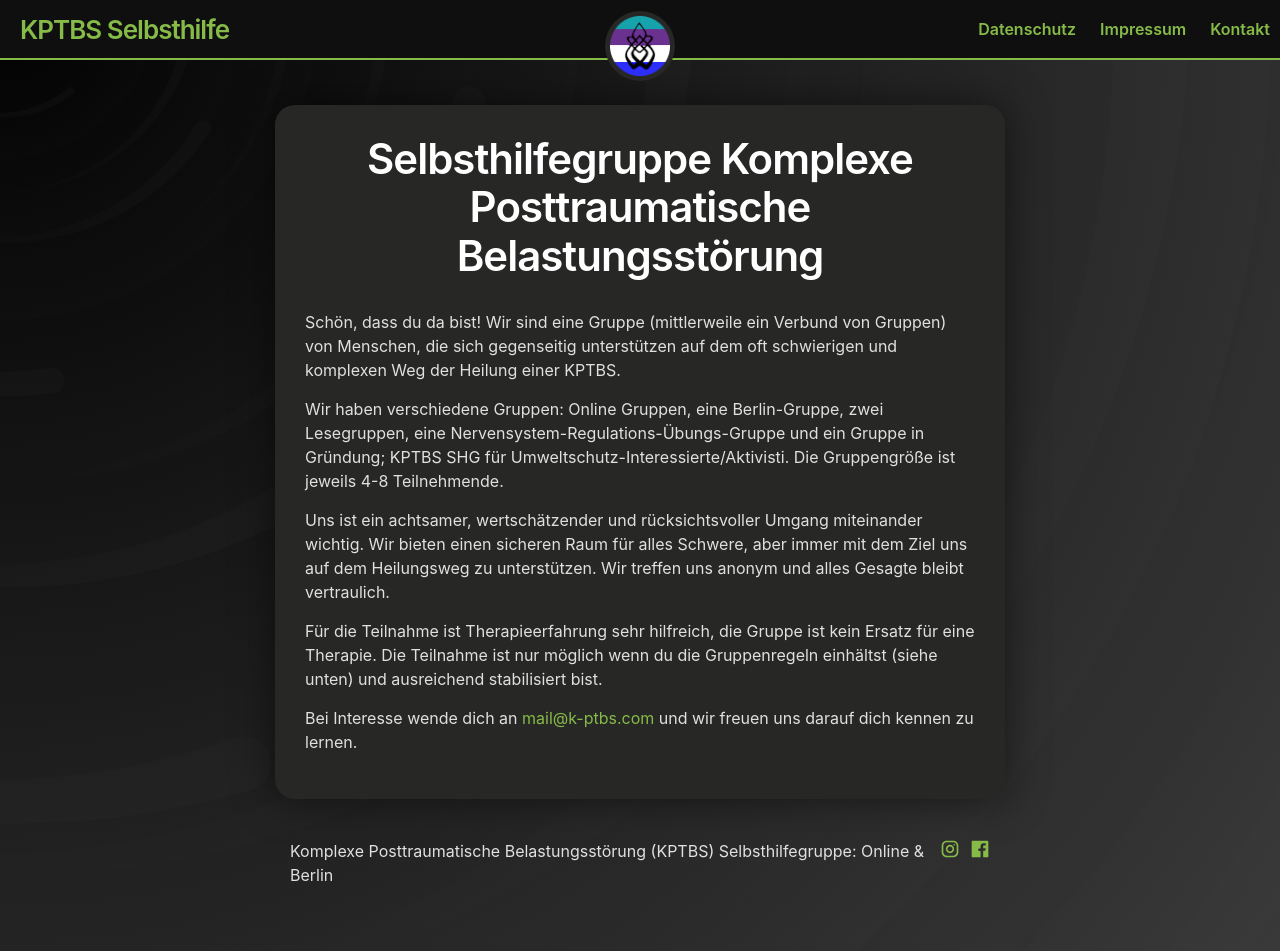
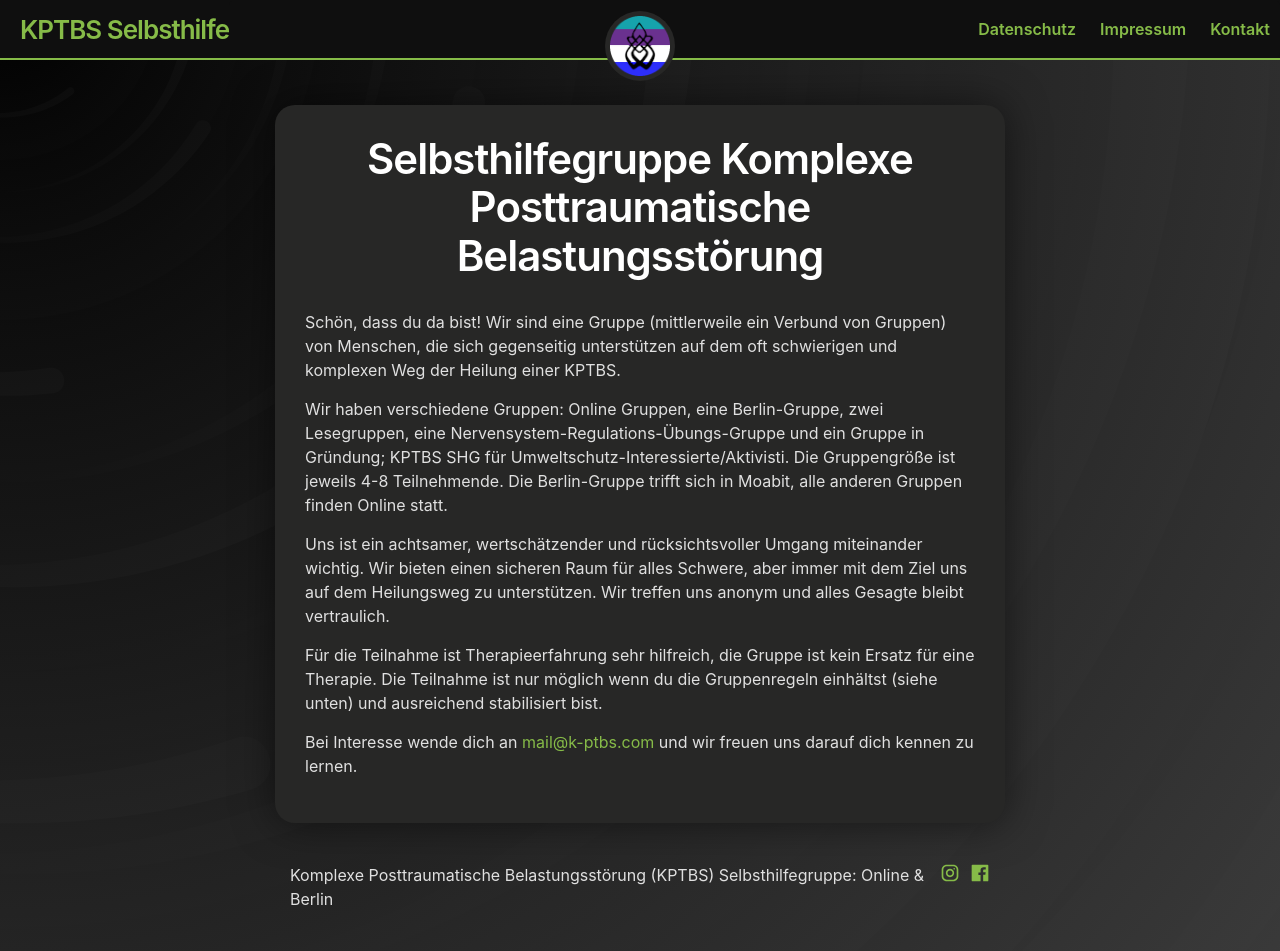
Before and after one commit to 3xz/k-ptbs, a Jekyll site: the page built from _posts/2023-07-18-willkommen.md, in a window 1280 px wide and 951 px high. Built offline with Jekyll 4.4.1, drawn with Linux system fonts in a browser that asks for light colours.

Commit message:
Update 2023-07-18-willkommen.md

```diff
--- a/_posts/2023-07-18-willkommen.md
+++ b/_posts/2023-07-18-willkommen.md
@@ -5,7 +5,7 @@ title: Selbsthilfegruppe Komplexe Posttraumatische Belastungsstörung
 
 Schön, dass du da bist! Wir sind eine Gruppe (mittlerweile ein Verbund von Gruppen) von Menschen, die sich gegenseitig unterstützen auf dem oft schwierigen und komplexen Weg der Heilung einer KPTBS.
 
-Wir haben verschiedene Gruppen: Online Gruppen, eine Berlin-Gruppe, zwei Lesegruppen, eine Nervensystem-Regulations-Übungs-Gruppe und ein Gruppe in Gründung; KPTBS SHG für Umweltschutz-Interessierte/Aktivisti. Die Gruppengröße ist jeweils 4-8 Teilnehmende.
+Wir haben verschiedene Gruppen: Online Gruppen, eine Berlin-Gruppe, zwei Lesegruppen, eine Nervensystem-Regulations-Übungs-Gruppe und ein Gruppe in Gründung; KPTBS SHG für Umweltschutz-Interessierte/Aktivisti. Die Gruppengröße ist jeweils 4-8 Teilnehmende. Die Berlin-Gruppe trifft sich in Moabit, alle anderen Gruppen finden Online statt.
 
 Uns ist ein achtsamer, wertschätzender und rücksichtsvoller Umgang miteinander wichtig. Wir bieten einen sicheren Raum für alles Schwere, aber immer mit dem Ziel uns auf dem Heilungsweg zu unterstützen. Wir treffen uns anonym und alles Gesagte bleibt vertraulich.
 
```
